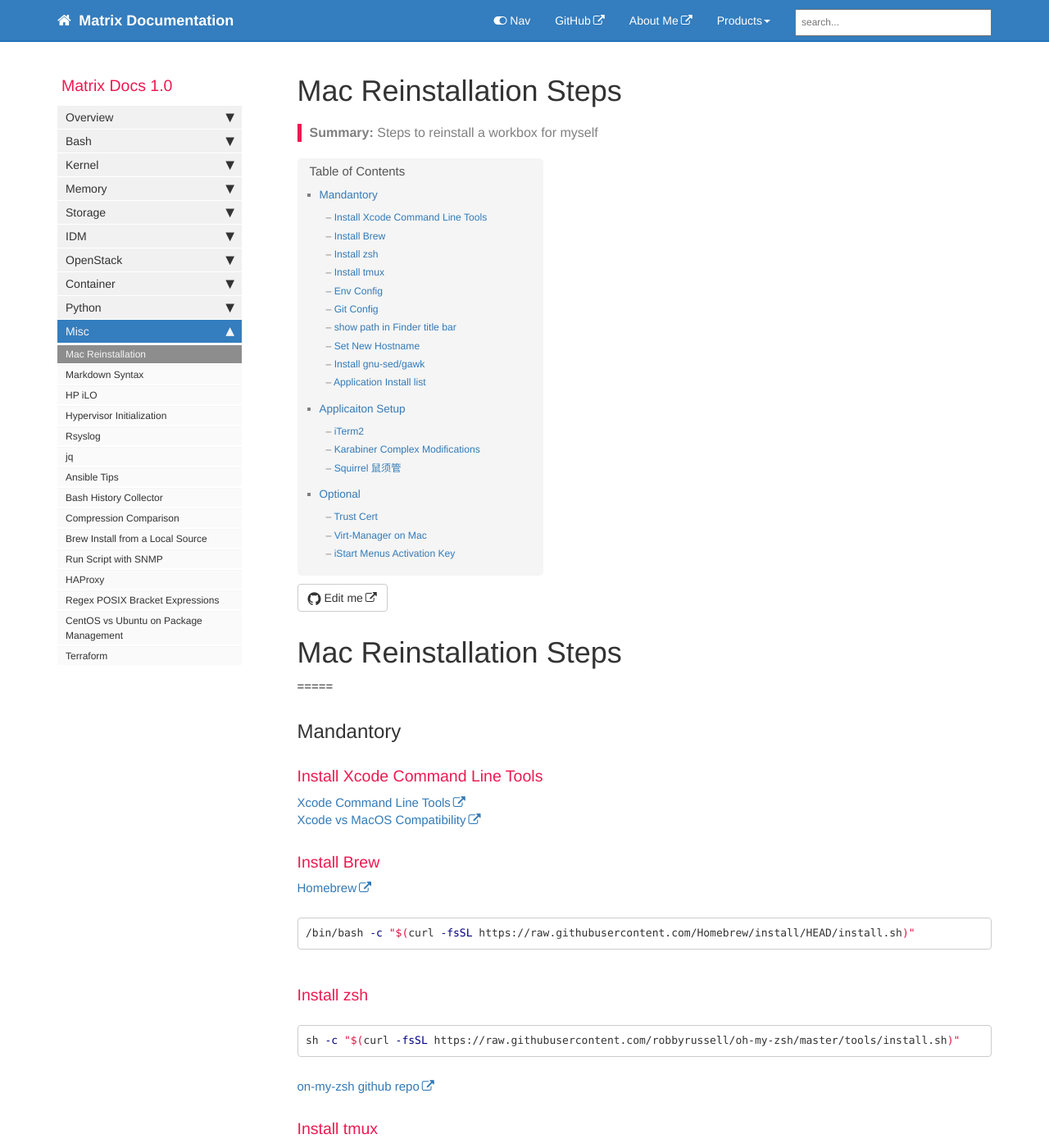
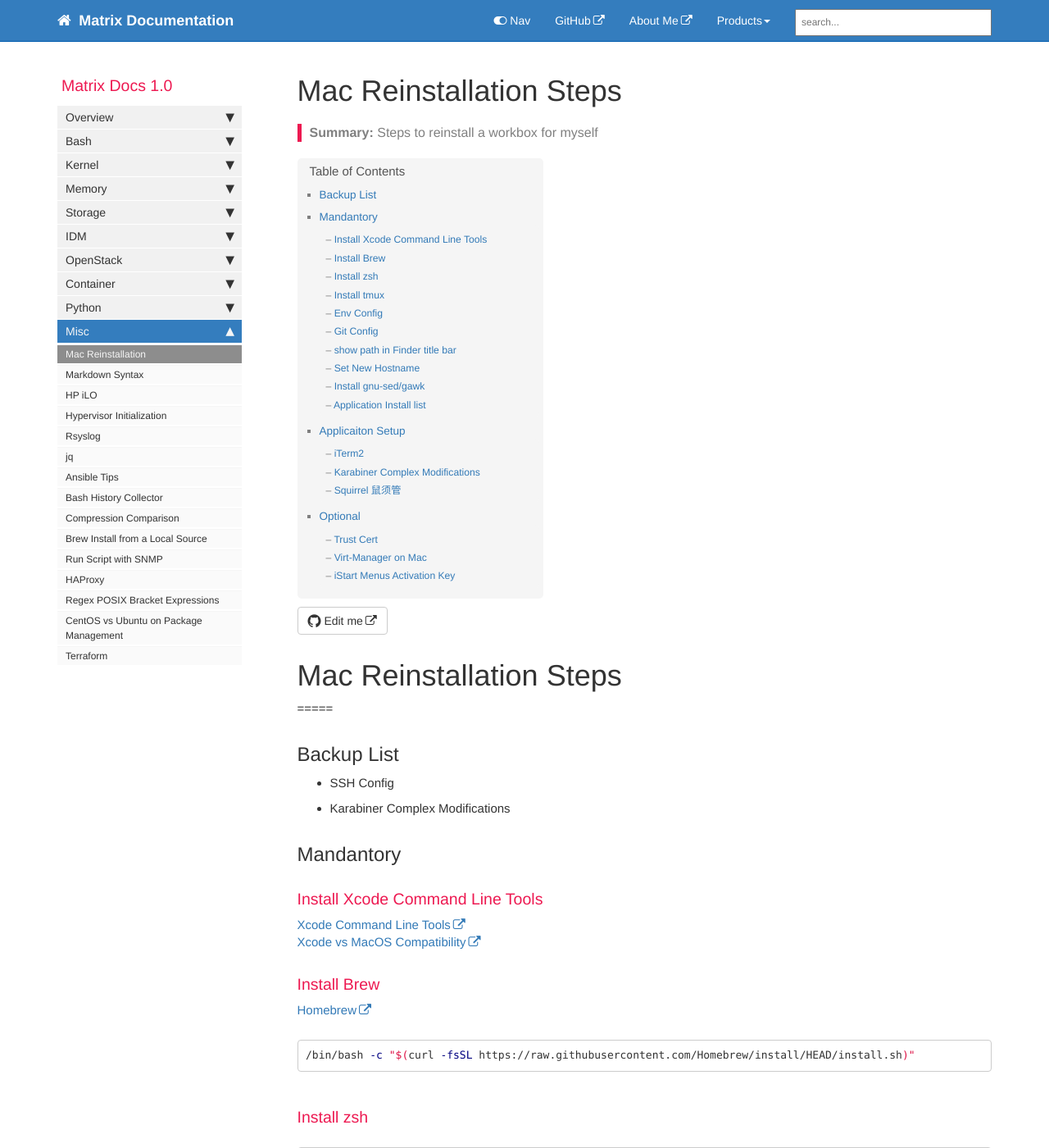
Before and after one commit to matrixzj/documentations, a Jekyll site: the page built from pages/misc/misc_mac_reinstallation_steps.md, in a window 1280 px wide and 1400 px high. Shown: the whole window at 82% size. Built offline with Jekyll 4.4.1, drawn with Linux system fonts in a browser that asks for light colours; comment, search, counter and statistics services are not loaded.

Commit message:
There are        1 files have been modified at 2023-12-12 22:57:23 . 	-rw-r--r--  1 jzou  staff  6320 Dec 12 22:57 pages/misc/misc_mac_reinstallation_steps.md No files have been added. No files have been deleted. No file type has been changed.

```diff
--- a/pages/misc/misc_mac_reinstallation_steps.md
+++ b/pages/misc/misc_mac_reinstallation_steps.md
@@ -12,8 +12,11 @@ folder: Misc
 # Mac Reinstallation Steps
 =====
 
+## Backup List
+- SSH Config
+- Karabiner Complex Modifications
+
 ## Mandantory
-
 ### Install Xcode Command Line Tools
 [Xcode Command Line Tools](https://developer.apple.com/download/more/)
 [Xcode vs MacOS Compatibility](https://developer.apple.com/support/xcode/)
```
Also changed, not shown: other parts of pages/misc/misc_mac_reinstallation_steps.md (+1 -1 lines).
